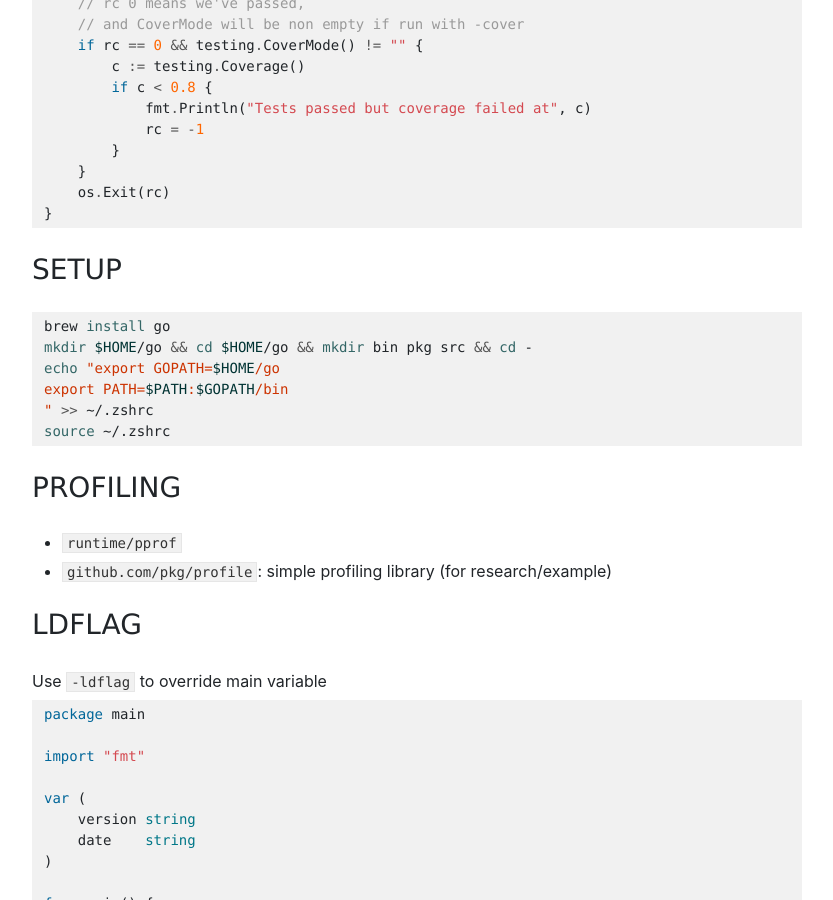
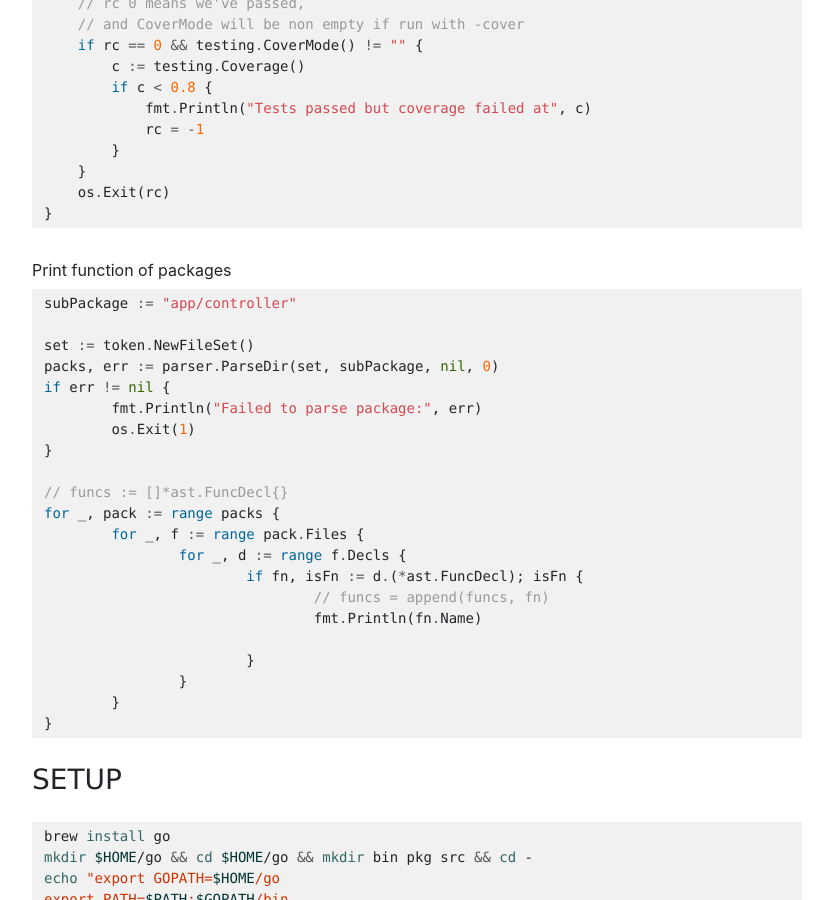
Before and after one commit to imantung/imantung.github.io, a Jekyll site: the page built from gist/go.md, in a window 1280 px wide and 900 px high, scrolled down 735 px. Shown: the whole window, without its empty margins (223-1056 px from the left). Built offline with Jekyll 4.4.1, drawn with Linux system fonts in a browser that asks for light colours.

Commit message:
update content

````diff
--- a/gist/go.md
+++ b/gist/go.md
@@ -29,6 +29,31 @@ func TestMain(m *testing.M) {
         }
     }
     os.Exit(rc)
+}
+```
+
+Print function of packages
+```go
+subPackage := "app/controller"
+
+set := token.NewFileSet()
+packs, err := parser.ParseDir(set, subPackage, nil, 0)
+if err != nil {
+	fmt.Println("Failed to parse package:", err)
+	os.Exit(1)
+}
+
+// funcs := []*ast.FuncDecl{}
+for _, pack := range packs {
+	for _, f := range pack.Files {
+		for _, d := range f.Decls {
+			if fn, isFn := d.(*ast.FuncDecl); isFn {
+				// funcs = append(funcs, fn)
+				fmt.Println(fn.Name)
+
+			}
+		}
+	}
 }
 ```
 
````
Also changed, not shown: gist/postgres.md (+6 -0 lines).
